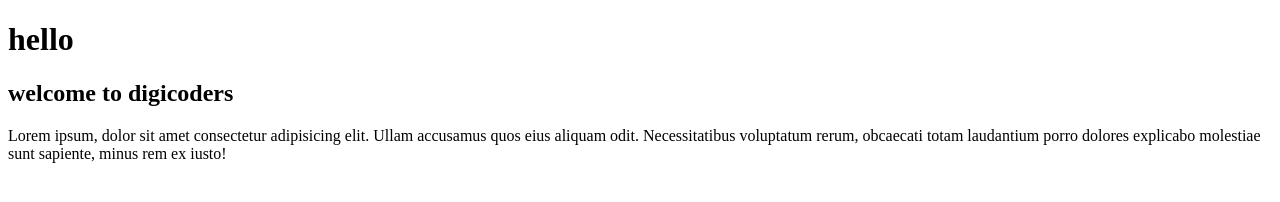
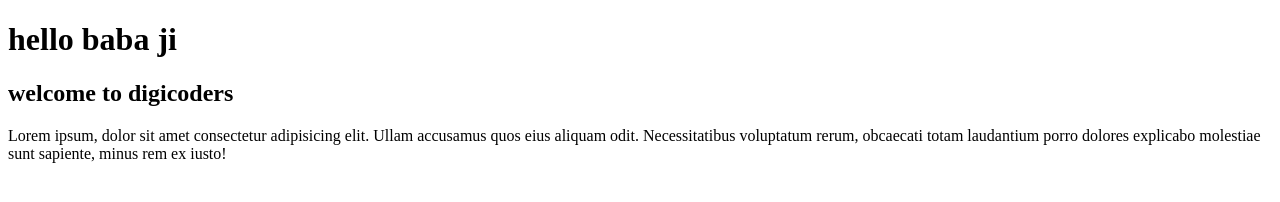
Before and after one commit to haanji/demoproject, a plain HTML site: page index.html in a window 1280 px wide. Drawn offline with Linux system fonts and the light colour scheme.

Commit message:
Update index.html

```diff
--- a/index.html
+++ b/index.html
@@ -6,7 +6,7 @@
     <title>Document</title>
 </head>
 <body>
-    <h1>hello</h1>
+    <h1>hello baba ji</h1>
     <h2>welcome to digicoders</h2>
     <p>Lorem ipsum, dolor sit amet consectetur adipisicing elit. Ullam accusamus quos eius aliquam odit. Necessitatibus voluptatum rerum, obcaecati totam laudantium porro dolores explicabo molestiae sunt sapiente, minus rem ex iusto!</p>
 </body>
```
